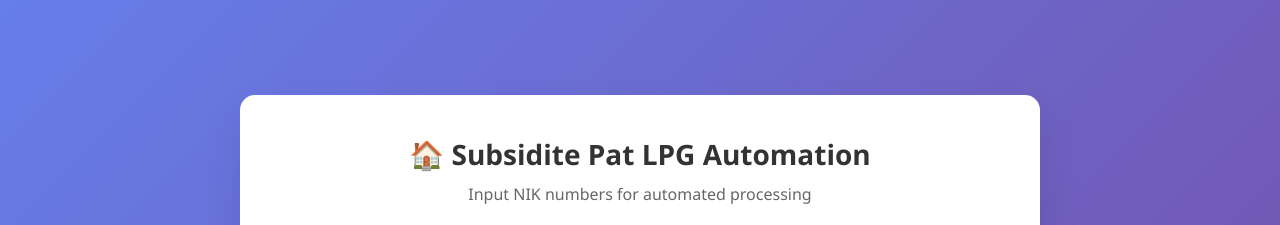
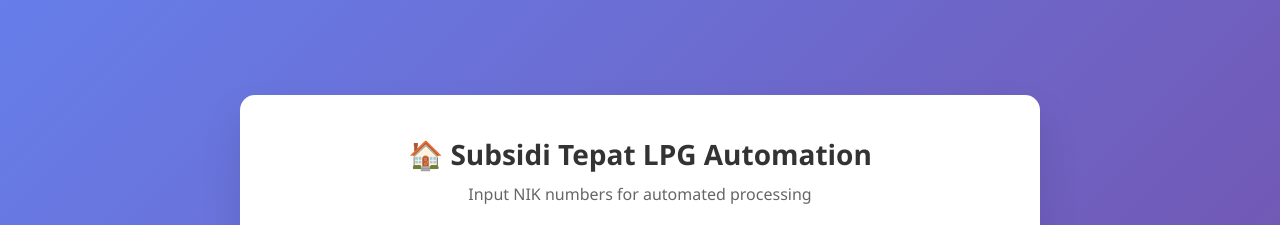
Before and after one commit to rama4zis/subsiditepatlpg-automation, a website: page public/index.html in a window 1280 px wide. Shown: the top 225 px of the page. Drawn offline with Linux system fonts and the light colour scheme.

Commit message:
fix: Correct spelling of "Subsidi Tepat LPG" in title and header

```diff
--- a/public/index.html
+++ b/public/index.html
@@ -4,14 +4,14 @@
 <head>
     <meta charset="UTF-8">
     <meta name="viewport" content="width=device-width, initial-scale=1.0">
-    <title>Subsidite Pat LPG - NIK Data Input</title>
+    <title>Subsidi Tepat LPG - NIK Data Input</title>
     <link rel="stylesheet" href="style.css">
 </head>
 
 <body>
     <div class="container">
         <div class="header">
-            <h1>🏠 Subsidite Pat LPG Automation</h1>
+            <h1>🏠 Subsidi Tepat LPG Automation</h1>
             <p>Input NIK numbers for automated processing</p>
         </div>
 
```
